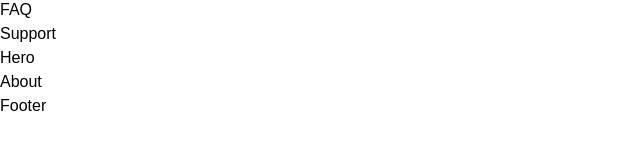
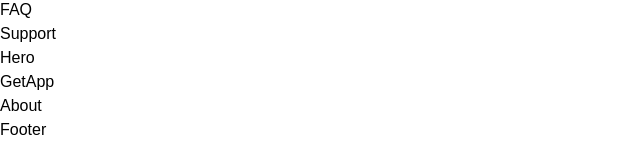
Before and after one commit to sefeoluwa/menu-app, a React (Vite) app: page / in a window 1280 px wide. Shown: the part 187-347 px from the top of the page, without its empty margins (0-640 px from the left). Built offline with nearby package versions, Linux system fonts and the light colour scheme.

Commit message:
added new component

```diff
--- a/src/App.jsx
+++ b/src/App.jsx
@@ -1,5 +1,6 @@
 import {About, Footer, Hero, Navbar} from "./components"
 import { BrowserRouter } from "react-router-dom"
+import GetApp from "./components/GetApp"
 
 
 function App() {
@@ -10,6 +11,7 @@ function App() {
       <Navbar />
        </div>
        <Hero />
+       <GetApp />
       <About />
       <Footer />
 
--- /dev/null
+++ b/src/components/GetApp.jsx
@@ -0,0 +1,9 @@
+import React from 'react'
+
+function GetApp() {
+  return (
+    <div>GetApp</div>
+  )
+}
+
+export default GetApp
```
